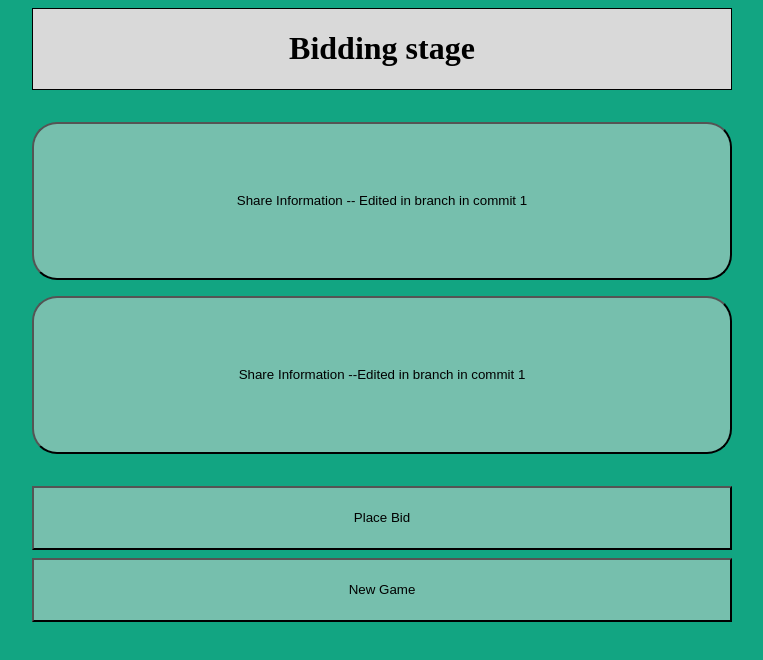
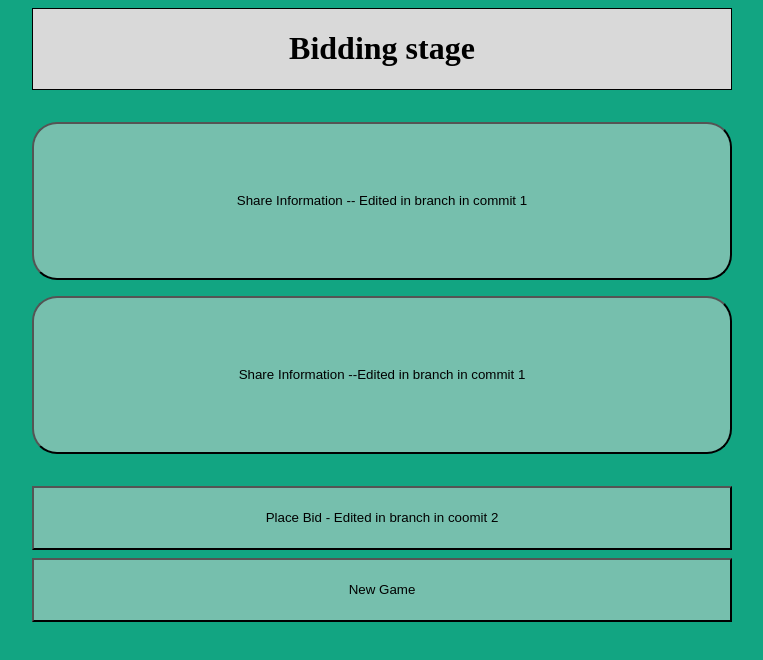
Before and after one commit to emiliagorska/practicing-merge-conflicts, a React (Create React App) app: page / in a window 1280 px wide. Shown: the top 660 px of the page, without its empty margins (258-1021 px from the left). Built offline with nearby package versions, Linux system fonts and the light colour scheme.

Commit message:
branch - COMMIT 2

```diff
--- a/src/pages/WelcomeScreen/WelcomeScreen.js
+++ b/src/pages/WelcomeScreen/WelcomeScreen.js
@@ -13,7 +13,9 @@ const WelcomeScreen = () => {
       <ShareInfoButton marginBottom="32px">
         Share Information --Edited in branch in commit 1
       </ShareInfoButton>
-      <ActionButton marginBottom="8px">Place Bid</ActionButton>
+      <ActionButton marginBottom="8px">
+        Place Bid - Edited in branch in coomit 2
+      </ActionButton>
       <ActionButton>New Game</ActionButton>
     </PageWrapper>
   );
```
